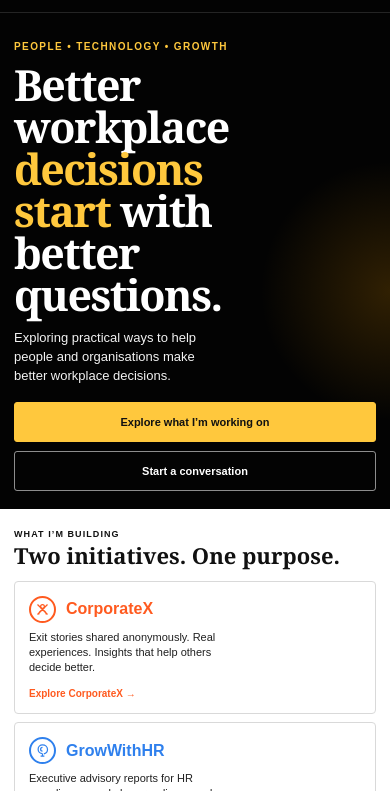
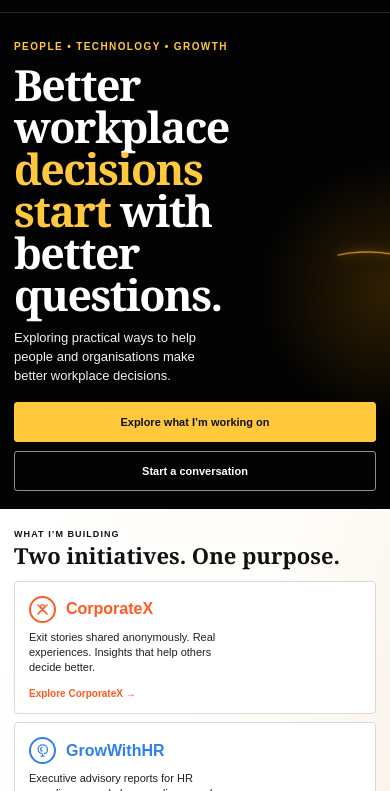
Before and after one commit to hrtechifyed/HRTECHIFY, a website: page index.html in a window 390 px wide. Shown: the part 53-844 px from the top of the page. Drawn offline with Linux system fonts and the light colour scheme.

Commit message:
Polish homepage mockup fidelity

```diff
--- a/assets/mockup-replica.css
+++ b/assets/mockup-replica.css
@@ -42,7 +42,7 @@ img{display:block;max-width:100%}
 .hr-mobile-menu a:last-child{border-bottom:0}
 
 /* Hero */
-.hr-hero{background:radial-gradient(circle at 73% 57%,rgba(255,164,0,.12),transparent 32%),var(--black);padding:52px 0 48px;overflow:hidden}
+.hr-hero{position:relative;background:radial-gradient(circle at 73% 57%,rgba(255,164,0,.12),transparent 32%),var(--black);padding:52px 0 48px;overflow:hidden}
 .hr-hero-grid{display:grid;grid-template-columns:1fr .98fr;gap:52px;align-items:center}
 .hr-eyebrow{margin:0;color:var(--gold);font-size:13px;font-weight:900;letter-spacing:.16em;text-transform:uppercase}
 .hr-hero h1{margin:17px 0 18px;max-width:610px;font-family:Georgia,'Times New Roman',serif;font-size:clamp(48px,4.6vw,69px);line-height:.98;letter-spacing:-.035em;font-weight:700}
@@ -70,7 +70,7 @@ img{display:block;max-width:100%}
 .hr-orbit-node.growth{right:0;bottom:11%}
 
 /* Products */
-.hr-build{background:#fff;color:var(--ink);padding:26px 0 24px}
+.hr-build{background:linear-gradient(110deg,#fff 0%,#fffdf9 58%,#f8f3ea 100%);color:var(--ink);padding:26px 0 24px}
 .hr-section-label{font-size:10px;font-weight:900;letter-spacing:.12em;text-transform:uppercase}
 .hr-build h2{margin:6px 0 18px;font-family:Georgia,'Times New Roman',serif;font-size:28px;line-height:1.05}
 .hr-product-grid{display:grid;grid-template-columns:1fr 1fr;gap:34px}
@@ -116,7 +116,8 @@ img{display:block;max-width:100%}
   .hr-menu-button{display:flex}
   .hr-mobile-menu{top:65px}
   .hr-hero{padding:28px 0 18px;background:radial-gradient(circle at 100% 56%,rgba(255,164,0,.18),transparent 27%),#030303}
-  .hr-hero-grid{display:block}
+  .hr-hero:after{content:"";position:absolute;z-index:0;width:250px;height:150px;right:-145px;bottom:96px;border:1px solid transparent;border-top-color:#ffb20c;border-radius:50%;transform:rotate(23deg);filter:drop-shadow(0 0 5px rgba(255,148,0,.9));pointer-events:none}
+  .hr-hero-grid{position:relative;z-index:1;display:block}
   .hr-hero-visual{display:none}
   .hr-eyebrow{font-size:10px;letter-spacing:.14em}
   .hr-hero h1{font-size:clamp(39px,11vw,51px);line-height:.98;max-width:8.8ch;margin:12px 0 12px}
--- a/index.html
+++ b/index.html
@@ -137,7 +137,7 @@
 
 <footer class="hr-footer">
   <div class="hr-shell hr-footer-inner">
-    <span>© 2026 HRTechify. All rights reserved.</span>
+    <span>© 2024 HRTechify. All rights reserved.</span>
     <a href="https://www.linkedin.com/company/hrtechifyed" target="_blank" rel="noopener noreferrer">LinkedIn ↗</a>
   </div>
 </footer>
```
